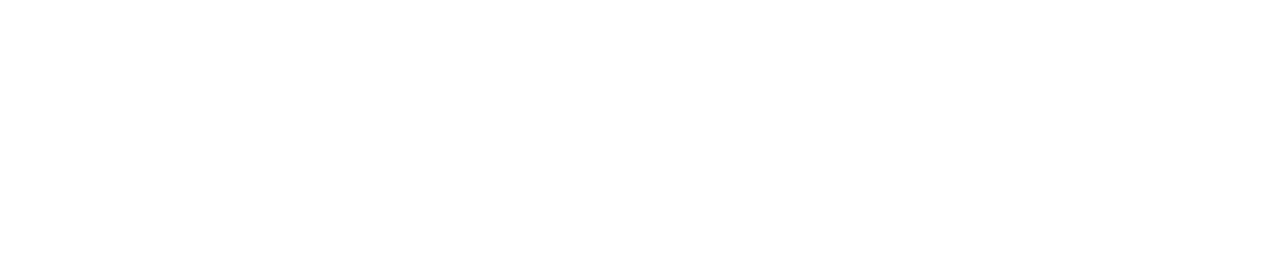
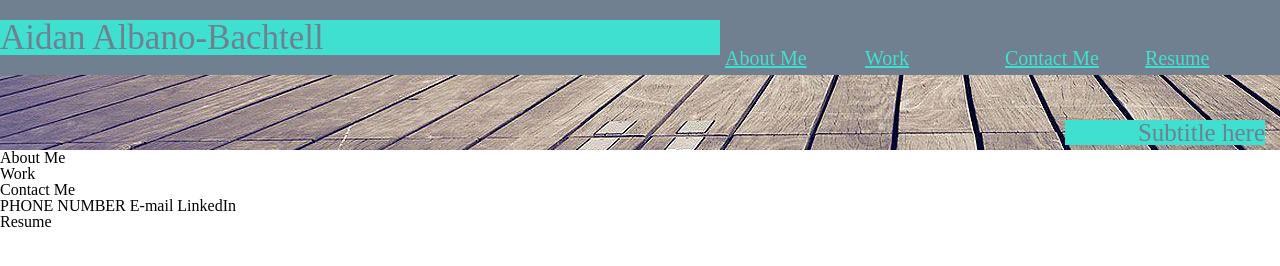
Before and after one commit to Anguswaffle/portfolio, a plain HTML site: page index.html in a window 1280 px wide. Drawn offline with Linux system fonts and the light colour scheme.

Commit message:
Working on Headers

```diff
--- a/assets/css/style.css
+++ b/assets/css/style.css
@@ -0,0 +1,62 @@
+* {
+    font-family: sans-serif;
+    box-sizing: border-box;
+}
+
+header {
+    width: 100%;
+    height: 75px;
+    background-color: slategray;
+    display: flex;
+}
+
+header h1 {
+    font-size: 35px;
+    background: turquoise;
+    color: slategray;
+    text-align: left;
+    flex: 4 0 200px;
+    height: 35px;
+    position: relative;
+    margin-top: 20px;
+}
+
+header a {
+    flex: 1 0 0px;
+    font-size: 20px;
+    position: relative;
+    font-style: normal;
+    margin: 47.5px 5px;
+    color: turquoise;
+}
+
+.subHeader {
+    height: 75px;
+    background-image: url(../images/planks.png);
+}
+
+.subHeader h1 {
+    font-size: 25px;
+    width: 200px;
+    background-color: turquoise;
+    color: slategray;
+    position: relative;
+    margin-right: 15px;
+    margin-top: 45px;
+    text-align: right;
+    float: right;
+}
+
+
+
+@media screen and (max-width: 992px) {
+    body {
+        background-color: blue;
+    }
+}
+
+@media screen and (max-width: 600px) {
+    body {
+        background-color: olive;
+    }
+}
--- a/index.html
+++ b/index.html
@@ -7,9 +7,62 @@
 
     <link rel="stylesheet" type="text/css" href="./assets/css/reset.css">
     <link rel="stylesheet" type="text/css" href="./assets/css/style.css">
-    <title>Aidan Bachtell's Portfolio</title>
+    <title>Aidan Albano-Bachtell</title>
 </head>
+
 <body>
+    <header>
+        <h1>
+            Aidan Albano-Bachtell
+        </h1>
+        <a href="#aboutMe">
+            About Me
+        </a>
+        <a href="#work">
+            Work
+        </a>
+        <a href="#contactMe">
+            Contact Me
+        </a>
+        <a href="#resume">
+            Resume
+        </a>
+    </header>
+    <section class="subHeader">
 
+        <h1>
+            Subtitle here
+        </h1>
+    </section>
+    <section id="aboutMe">
+        <h1>
+            About Me
+        </h1>
+    </section>
+    <section id="work">
+        <h1>
+            Work
+        </h1>
+
+    </section>
+    <section id="contactMe">
+        <h1>
+            Contact Me
+        </h1>
+        <a>
+            PHONE NUMBER
+        </a>
+        <a>
+            E-mail
+        </a>
+        <a>
+            LinkedIn
+        </a>
+    </section>
+    <section id="work">
+        <h1>
+            Resume
+        </h1>
+    </section>
 </body>
 </html>
```
Also changed, not shown: assets/images/planks.png (added).
